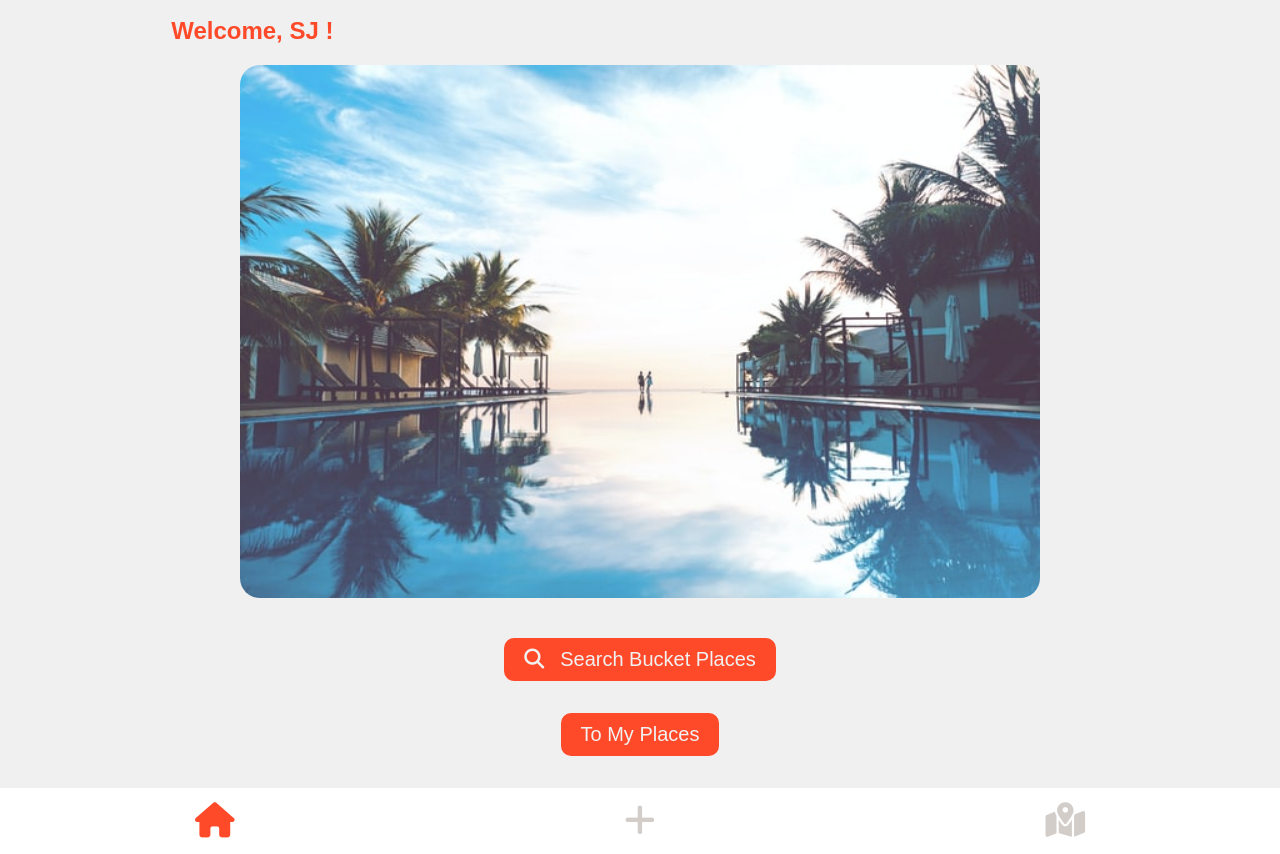
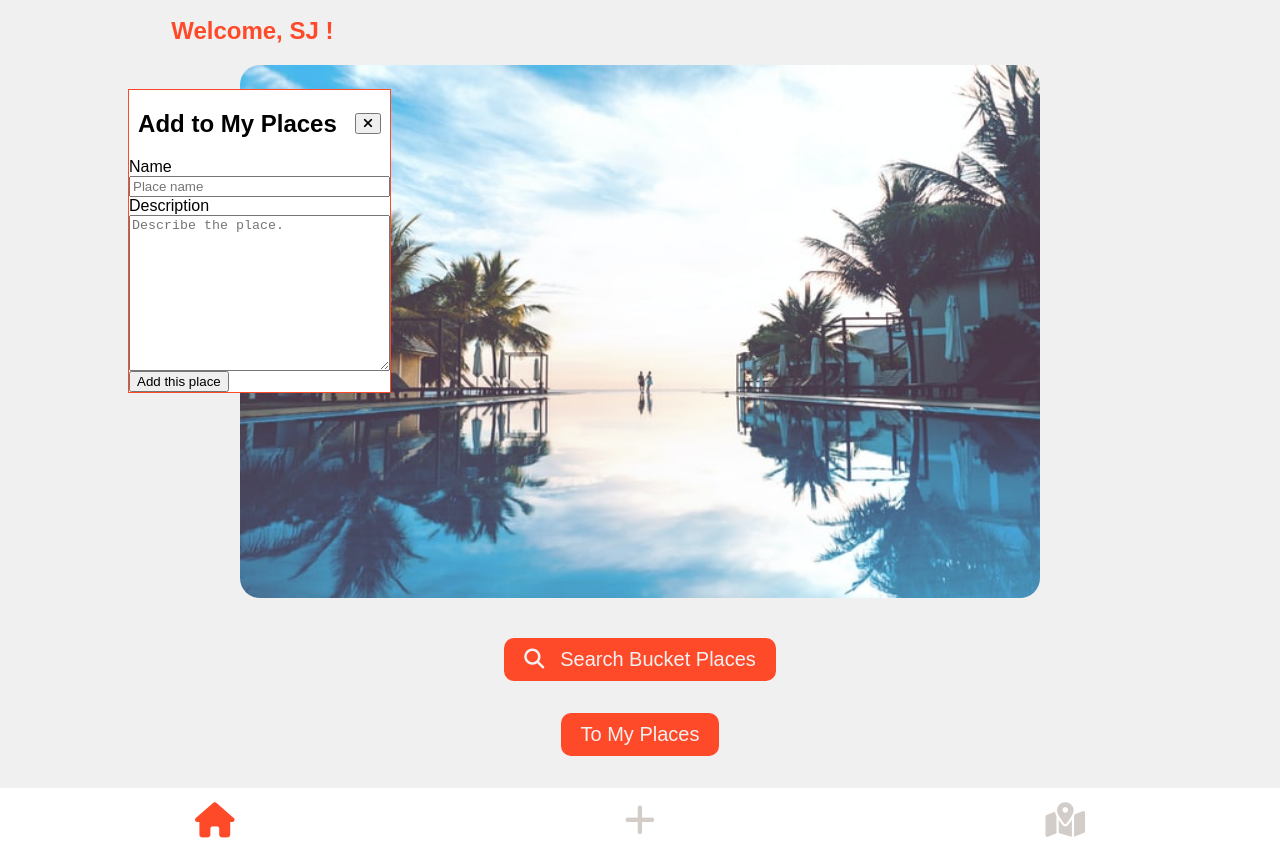
Before and after one commit to SeungjooKimSJ/ajax-project, a website: page index.html in a window 1280 px wide. Shown: the part 71-925 px from the top of the page. Drawn offline with Linux system fonts and the light colour scheme; a web font is replaced by a local one.

Commit message:
Adding styles on modal form. #2

```diff
--- a/css/styles.css
+++ b/css/styles.css
@@ -219,6 +219,30 @@ body {
   transform: translateY(0.25rem);
 }
 
+/* Search Result Page styling !!!!!!!!!!!!!!!!!!!!!!!!!! */
+
+.modal-container {
+  position: fixed;
+  top: 20%;
+  left: 10%;
+}
+
+.modal-form {
+  background-color: #fff;
+  border: 1px solid #ff4a2a;
+}
+
+.modal-h2-and-btn {
+  display: flex;
+  align-items: center;
+  justify-content: space-around;
+}
+
+.modal-labels {
+  display: flex;
+  flex-direction: column;
+}
+
 /* hidden and on class !!!!!!!!!!!!!!!!!!!!!!!!!! */
 
 .hidden {
--- a/index.html
+++ b/index.html
@@ -85,7 +85,7 @@
       <li class="searched-li"></li>
     </ul>
 
-    <div class="modal-container hidden">
+    <div class="modal-container">
       <form class="modal-form">
         <div class="modal-h2-and-btn">
           <h2 class="modal-h2">Add to My Places</h2>
```
